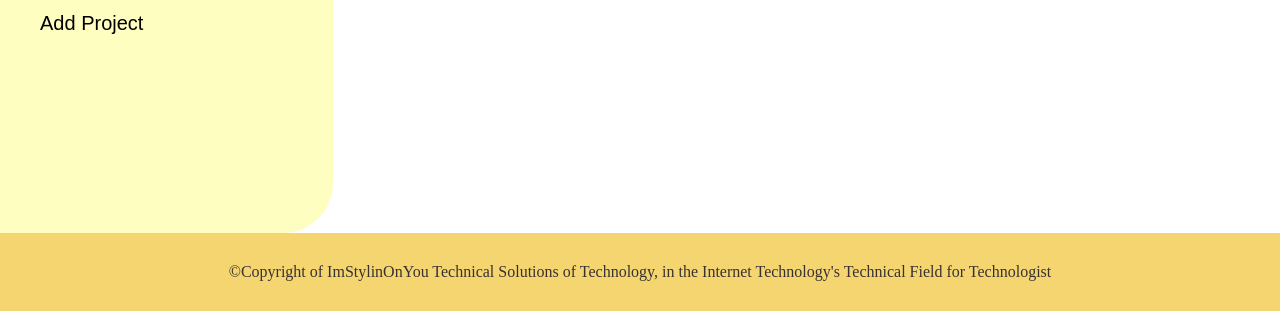
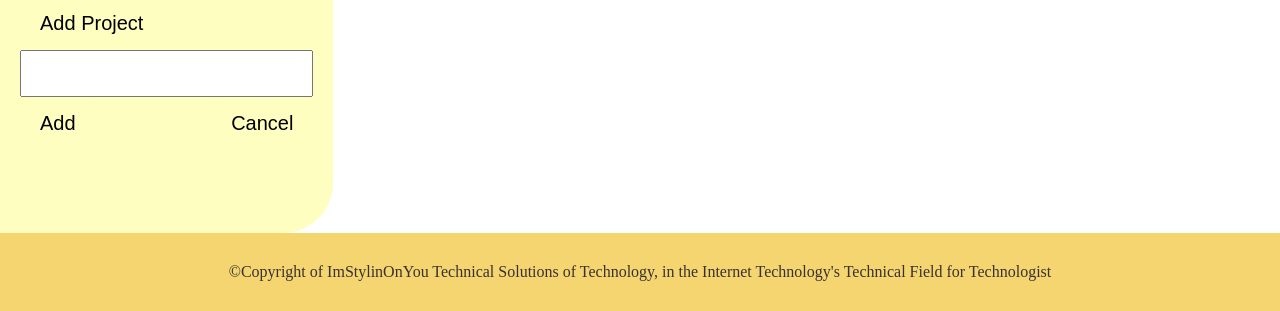
Before and after one commit to valeratech/to-do-list, a website built with webpack: page src/template.html in a window 1280 px wide. Shown: the part 527-838 px from the top of the page. Built offline with nearby package versions, Linux system fonts and the light colour scheme.

Commit message:
Modified event listeners for tasks and projects nav-menu. Started adding functionality for add and cancel button for projects

```diff
--- a/src/styles/main.css
+++ b/src/styles/main.css
@@ -129,3 +129,16 @@ button:hover {
 .todo--complete {
     font-size: 1.25rem;
 }
+
+/* Project */
+
+.add-project-buttons-container {
+    display: flex;
+    justify-content: space-between;
+}
+
+.input-project {
+    width: 100%;
+    padding: 10px;
+    font-size: 1.25rem;
+}
--- a/src/template.html
+++ b/src/template.html
@@ -27,6 +27,17 @@
                 <button type="button" class="nav-button">Default</button>
             </div>
             <button type="button">Add Project</button>
+            <div id="add-project-container">
+                <input class="input-project" id="input-project" type="text">
+                <div class="add-project-buttons-container">
+                    <button class="add-project">
+                        Add
+                    </button>
+                    <button class="cancel-project">
+                        Cancel
+                    </button>
+                </div>
+            </div>
         </article>
     </nav>
     <section id="content">
```
Also changed, not shown: dist/bundle8f032f8c474565f35460.js, dist/index.html, 2 other files.
